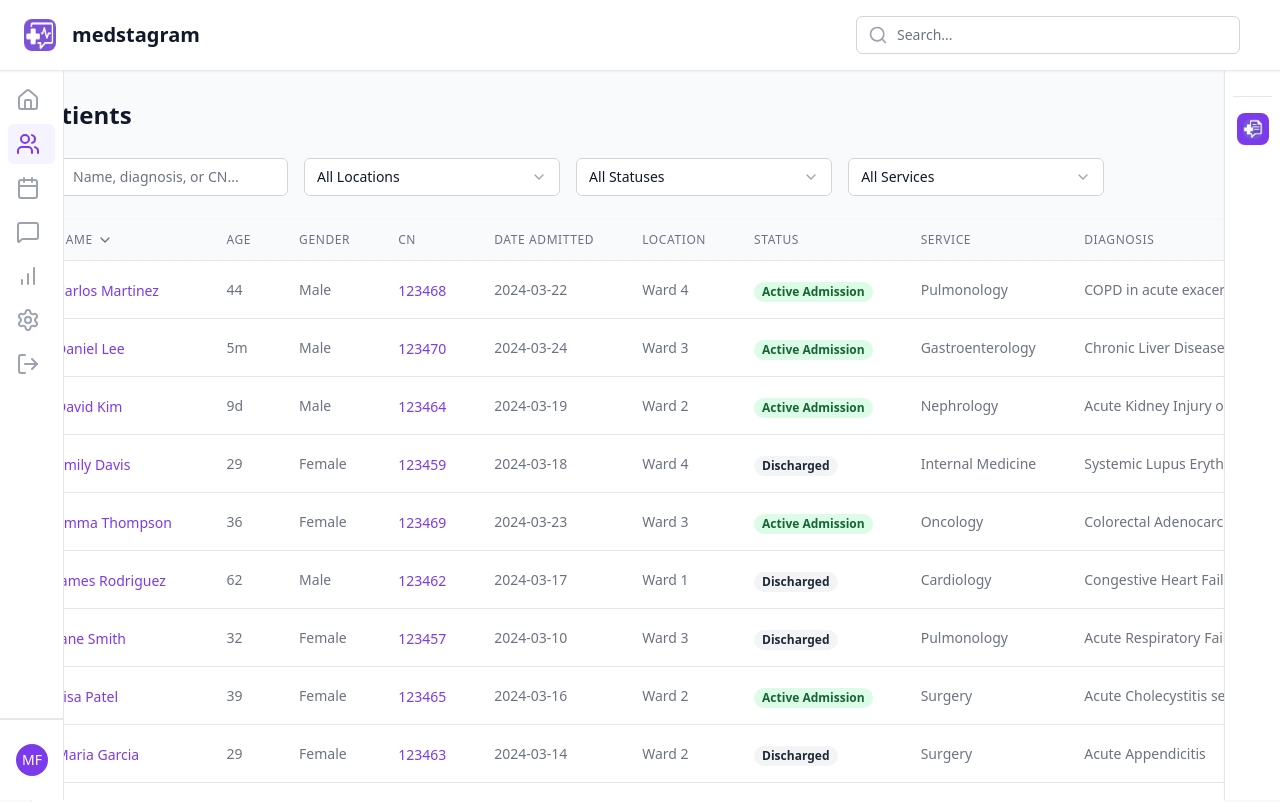
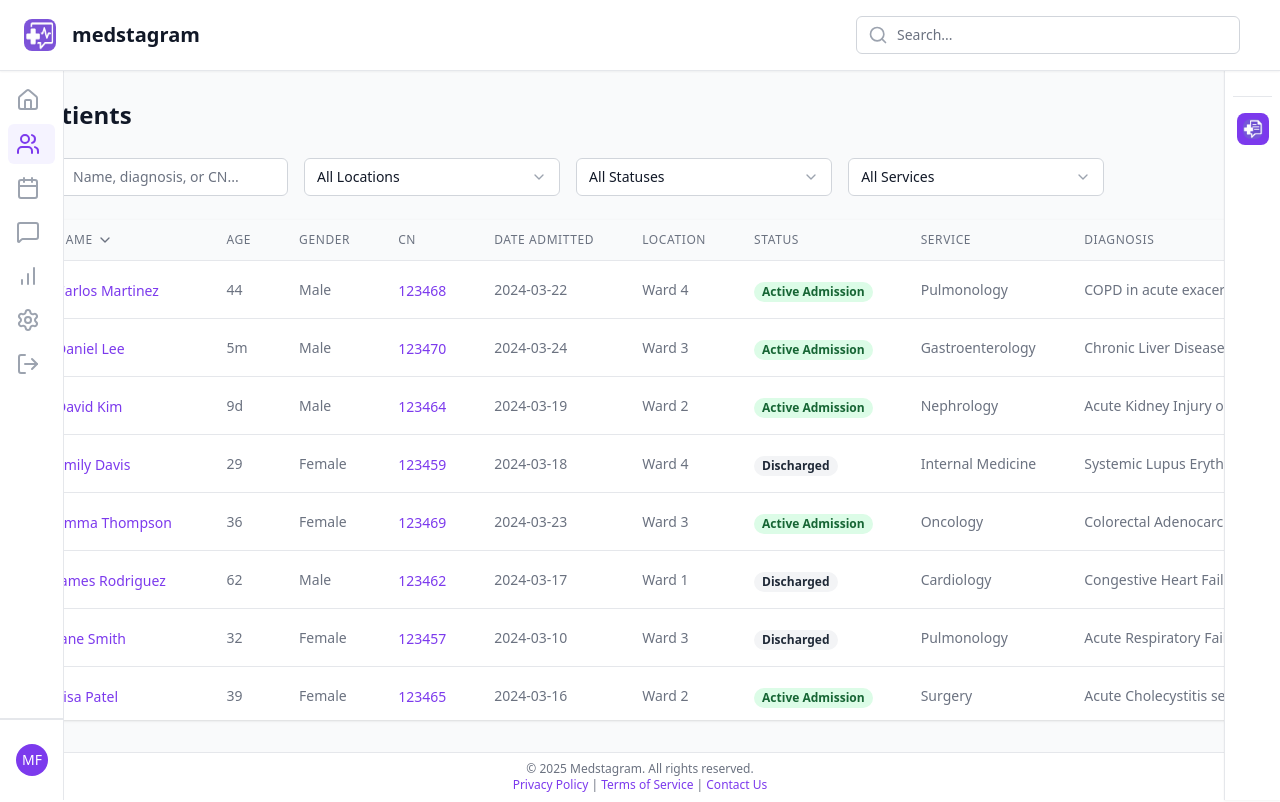
Before and after one commit to mfranco1/medstagram, a React (Vite) app in the folder frontend/: page /patients in a window 1280 px wide. Shown: the top 802 px of the page. Built offline with nearby package versions, Linux system fonts and the light colour scheme.

Commit message:
mod: change patients tale to fit viewport

```diff
--- a/frontend/src/components/layout/Footer.tsx
+++ b/frontend/src/components/layout/Footer.tsx
@@ -1,8 +1,8 @@
 export function Footer() {
   return (
-    <footer className="bg-white border-t border-gray-200 py-2 text-center text-sm text-gray-500">
+    <footer className="bg-white border-t border-gray-200 py-2 text-center text-xs text-gray-500">
       <p>&copy; {new Date().getFullYear()} Medstagram. All rights reserved.</p>
-      <p><a href="#" className="text-violet-600 hover:underline">Privacy Policy</a> | <a href="#" className="text-violet-600 hover:underline">Terms of Service</a> | <a href="#" className="text-violet-600 hover:underline">Contact Us</a></p>
+      <p><a href="#" className="text-xs text-violet-600 hover:underline">Privacy Policy</a> | <a href="#" className="text-xs text-violet-600 hover:underline">Terms of Service</a> | <a href="#" className="text-xs text-violet-600 hover:underline">Contact Us</a></p>
     </footer>
   )
 }
--- a/frontend/src/components/patient/PatientsTable.tsx
+++ b/frontend/src/components/patient/PatientsTable.tsx
@@ -20,7 +20,7 @@ export function PatientsTable({
 }: PatientsTableProps) {
   return (
     <div className="bg-white shadow rounded-lg">
-      <div className="overflow-x-auto">
+      <div className="overflow-x-auto max-h-[calc(100vh-300px)] overflow-y-auto">
         <div className="inline-block min-w-full align-middle">
           <table className="min-w-full divide-y divide-gray-200">
             <thead className="bg-gray-50">
```
